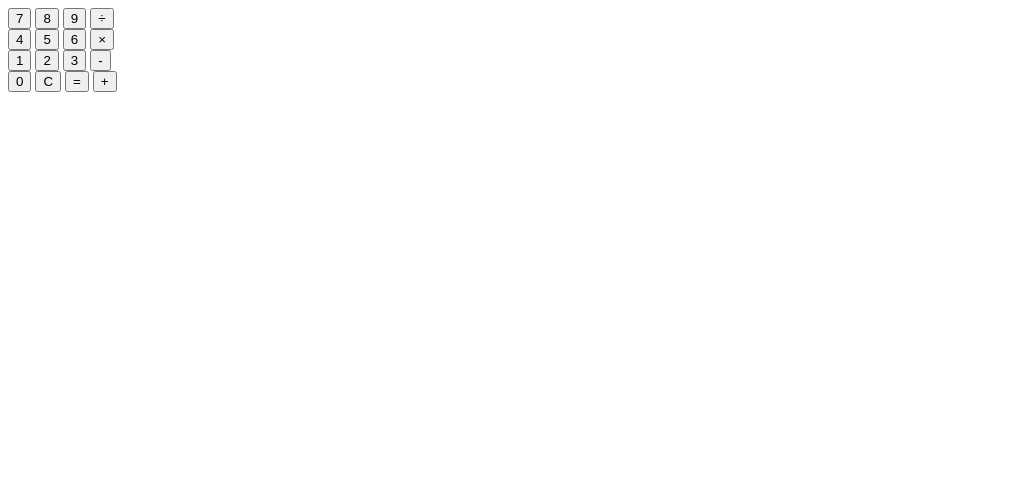
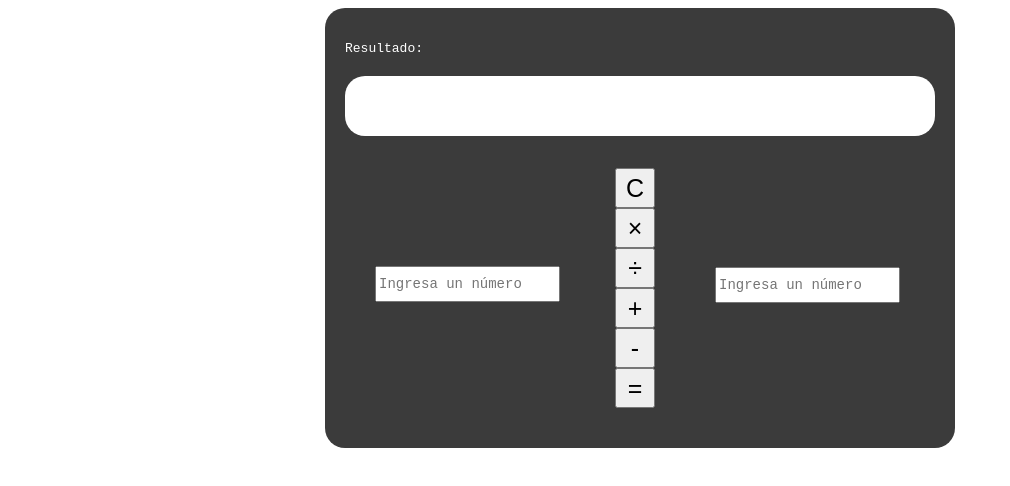
Before and after one commit to DarleneNR/Calculadora, a plain HTML site: page TaskCalculadora/index_2.html in a window 1280 px wide. Shown: the whole page, without its empty margins (0-1010 px from the left). Drawn offline with Linux system fonts and the light colour scheme.

Commit message:
Avance Calculadora 3

```diff
--- a/TaskCalculadora/funciones2.js
+++ b/TaskCalculadora/funciones2.js
@@ -1,95 +1,113 @@
 // Segunda Calculadora
 
-// Variables para la operaciones
-var number1;
-var number2;
-var type_operation;
+var result = document.getElementById("result");
 
-function inicio(){
-    // Obteniendo los datos de los botonones para convertirlos en elementos
-    var result = document.getElementById("result");
-    var clean = document.getElementById("clean");
-    var sum = document.getElementById("sum");
-    var subt = document.getElementById("subt");
-    var multiplication = document.getElementById("multiplication");
-    var div = document.getElementById("div");
-    var same = document.getElementById("same");
-    var one = document.getElementById("one");
-    var two = document.getElementById("two");
-    var three = document.getElementById("three");
-    var four = document.getElementById("four");
-    var five = document.getElementById("five");
-    var six = document.getElementById("six");
-    var seven = document.getElementById("seven");
-    var eight = document.getElementById("eight");
-    var nine = document.getElementById("nine");
-    var zero = document.getElementById("zero");
+function multiplication(){
+    var num1 = document.getElementById("num1").value;
+    var num2 = document.getElementById("num2").value;
 
-    // Eventos
-    // Al presionar el número este se mostrará
-    one.onclick = function(e){
-        result.textContent = result.textContent + "1";
-    }
-    two.onclick = function(e){
-        result.textContent = result.textContent + "2";
-    }
-    three.onclick = function(e){
-        result.textContent = result.textContent + "3";
-    }
-    four.onclick = function(e){
-        result.textContent = result.textContent + "4";
-    }
-    five.onclick = function(e){
-        result.textContent = result.textContent + "5";
-    }
-    six.onclick = function(e){
-        result.textContent = result.textContent + "6";
-    }
-    seven.onclick = function(e){
-        result.textContent = result.textContent + "7";
-    }
-    eight.onclick = function(e){
-        result.textContent = result.textContent + "8";
-    }
-    nine.onclick = function(e){
-        result.textContent = result.textContent + "9";
-    }
-    zero.onclick = function(e){
-        result.textContent = result.textContent + "0";
-    }
+    var mult = parseInt(n1) * parseInt(n2);
+    result.textContent = result.textContent + mult;
 
-    // Operaciones
-    sum.onclick = function(e){
-        number1 = result.textContent;
-        type_operation = "+";
-        clean_screen();
-    }
+}
 
-    subt.onclick = function(e){
-        number1 = result.textContent;
-        type_operation = "-";
-        clean_screen();
-    }
 
-    multiplication.onclick = function(e){
-        number1 = result.textContent;
-        type_operation = "×";
-        clean_screen();
-    }
 
-    div.onclick = function(e){
-        number1 = result.textContent;
-        type_operation = "÷";
-        clean_screen();
-    }
 
-    clean.onclick = function(e){
-        reset();
-    }
 
-    // Obteniendo el segundo número para la operación
-    same.onclick = function(e){
-        number2 = result.textContent;
-        solve();
-    }
-}
+
+
+
+// // Variables para la operaciones
+// var number1;
+// var number2;
+// var type_operation;
+
+// function inicio(){
+//     // Obteniendo los datos de los botonones para convertirlos en elementos
+//     var result = document.getElementById("result");
+//     var clean = document.getElementById("clean");
+//     var sum = document.getElementById("sum");
+//     var subt = document.getElementById("subt");
+//     var multiplication = document.getElementById("multiplication");
+//     var div = document.getElementById("div");
+//     var same = document.getElementById("same");
+//     var one = document.getElementById("one");
+//     var two = document.getElementById("two");
+//     var three = document.getElementById("three");
+//     var four = document.getElementById("four");
+//     var five = document.getElementById("five");
+//     var six = document.getElementById("six");
+//     var seven = document.getElementById("seven");
+//     var eight = document.getElementById("eight");
+//     var nine = document.getElementById("nine");
+//     var zero = document.getElementById("zero");
+
+//     // Eventos
+//     // Al presionar el número este se mostrará
+//     one.onclick = function(e){
+//         result.textContent = result.textContent + "1";
+//     }
+//     two.onclick = function(e){
+//         result.textContent = result.textContent + "2";
+//     }
+//     three.onclick = function(e){
+//         result.textContent = result.textContent + "3";
+//     }
+//     four.onclick = function(e){
+//         result.textContent = result.textContent + "4";
+//     }
+//     five.onclick = function(e){
+//         result.textContent = result.textContent + "5";
+//     }
+//     six.onclick = function(e){
+//         result.textContent = result.textContent + "6";
+//     }
+//     seven.onclick = function(e){
+//         result.textContent = result.textContent + "7";
+//     }
+//     eight.onclick = function(e){
+//         result.textContent = result.textContent + "8";
+//     }
+//     nine.onclick = function(e){
+//         result.textContent = result.textContent + "9";
+//     }
+//     zero.onclick = function(e){
+//         result.textContent = result.textContent + "0";
+//     }
+
+//     // Operaciones
+//     sum.onclick = function(e){
+//         number1 = result.textContent;
+//         type_operation = "+";
+//         clean_screen();
+//     }
+
+//     subt.onclick = function(e){
+//         number1 = result.textContent;
+//         type_operation = "-";
+//         clean_screen();
+//     }
+
+//     multiplication.onclick = function(e){
+//         number1 = result.textContent;
+//         type_operation = "×";
+//         clean_screen();
+//     }
+
+//     div.onclick = function(e){
+//         number1 = result.textContent;
+//         type_operation = "÷";
+//         clean_screen();
+//     }
+
+//     clean.onclick = function(e){
+//         reset();
+//     }
+
+//     // Obteniendo el segundo número para la operación
+//     same.onclick = function(e){
+//         number2 = result.textContent;
+//         solve();
+//     }
+// }
--- a/TaskCalculadora/index_2.html
+++ b/TaskCalculadora/index_2.html
@@ -5,47 +5,44 @@
     <meta http-equiv="X-UA-Compatible" content="IE=edge">
     <meta name="viewport" content="width=device-width, initial-scale=1.0">
     <title>Mi segunda Calculadora</title>
-    <link type="text/css" href="./style.css" rel="stylesheet">
+    <link type="text/css" href="./style2.css" rel="stylesheet">
     <script src="./funciones2.js"></script>
 </head>
-<body>
+<bodys>
+
     <!-- Segunda Calculadora -->
-    <div onload="inicio();" id="calculadora2">
+    <form id="calculadora2">
         <div class="row">
+            <p>Resultado:</p>
             <span id="result"></span>
         </div>
 
         <div class="row">
-            <button id="seven">7</button>
-            <button id="eight">8</button>
-            <button id="nine">9</button>
-            <button id="div">÷</button>
+            <div class="col-4" id="primera_columna">
+            <input type="number" name="num1" id="num1" placeholder="Ingresa un número">
+            </div>
+
+            <div class="col-4" id="tercera_columna">
+                <input type="number" name="num2" id="num2" placeholder="Ingresa un número">
+            </div>
+
+            <!-- Eventos -->
+            <div class="col-4" id="segunda_columna">
+                <button id="clean" onclick="clean()">C</button>
+
+                <button id="multiplication" onclick="multiplication()" class="btn btn-primary">×</button>
+
+                <button id="div" onclick="div()">÷</button>
+
+                <button id="sum" onclick="sum()">+</button>
+
+                <button id="subt" onclick="subt()">-</button>
+
+                <button id="same" onclick="same()">=</button>
+            </div>
         </div>
 
-        <div class="row">
-            <button id="four">4</button>
-            <button id="five">5</button>
-            <button id="six">6</button>
-            <button id="multiplication">×</button>
-        </div>
-
-        <div class="row">
-            <button id="one">1</button>
-            <button id="two">2</button>
-            <button id="three">3</button>
-            <button id="subt">-</button>
-        </div>
-
-        <div class="row">
-            <button id="zero">0</button>
-            <button id="clean">C</button>
-            <button id="same">=</button>
-            <button id="sum">+</button>
-        </div>
-
-    </div>
-
-    <script src="./funciones.js"></script>
+    </form>
 
 </body>
 </html>
--- a/TaskCalculadora/style2.css
+++ b/TaskCalculadora/style2.css
@@ -5,27 +5,61 @@
     margin: 0 auto;
     padding: 20px;
     background-color: rgb(59, 59, 59);
-    width: 295px;
-    height: 490px;
+    width: 590px;
+    height: 400px;
     border-radius: 20px;
 }
 
+p{
+    color: #fff;
+    font-family: monospace;
+}
 #result{
     display: block;
+    margin-top: 20px;
+    margin-bottom: 50px;
     text-align: right;
     font-size: 40px;
-    margin-bottom: 50px;
-    width: 293px;
-    height: 100px;
+    width: 590px;
+    height: 60px;
     line-height: 100px;
     background-color: #fff;
     border-radius: 20px;
-    font-family:monospace;
+    font-family: monospace;
+}
+
+#num1{
+    height: 30px;
+    font-size: 14px;
+    font-family: monospace;
+}
+#num2{
+    height: 30px;
+    font-size: 14px;
+    font-family: monospace;
 }
 
 .row button{
-    display: inline-block;
-    width: 70px;
-    height: 70px;
+    display: block;
+    width: 40px;
+    height: 40px;
     font-size: 25px;
 }
+
+#primera_columna{
+    align-content: center;
+    margin-top: 130px;
+    margin-left: 30px;
+}
+#segunda_columna{
+    align-content: center;
+    margin-top: 0 auto;
+    margin-left: 270px;
+    margin-top: -135px;
+}
+#tercera_columna{
+    align-content: center;
+    margin-top: 50px;
+    margin-left: 370px;
+    margin-top: -35px;
+}
```
